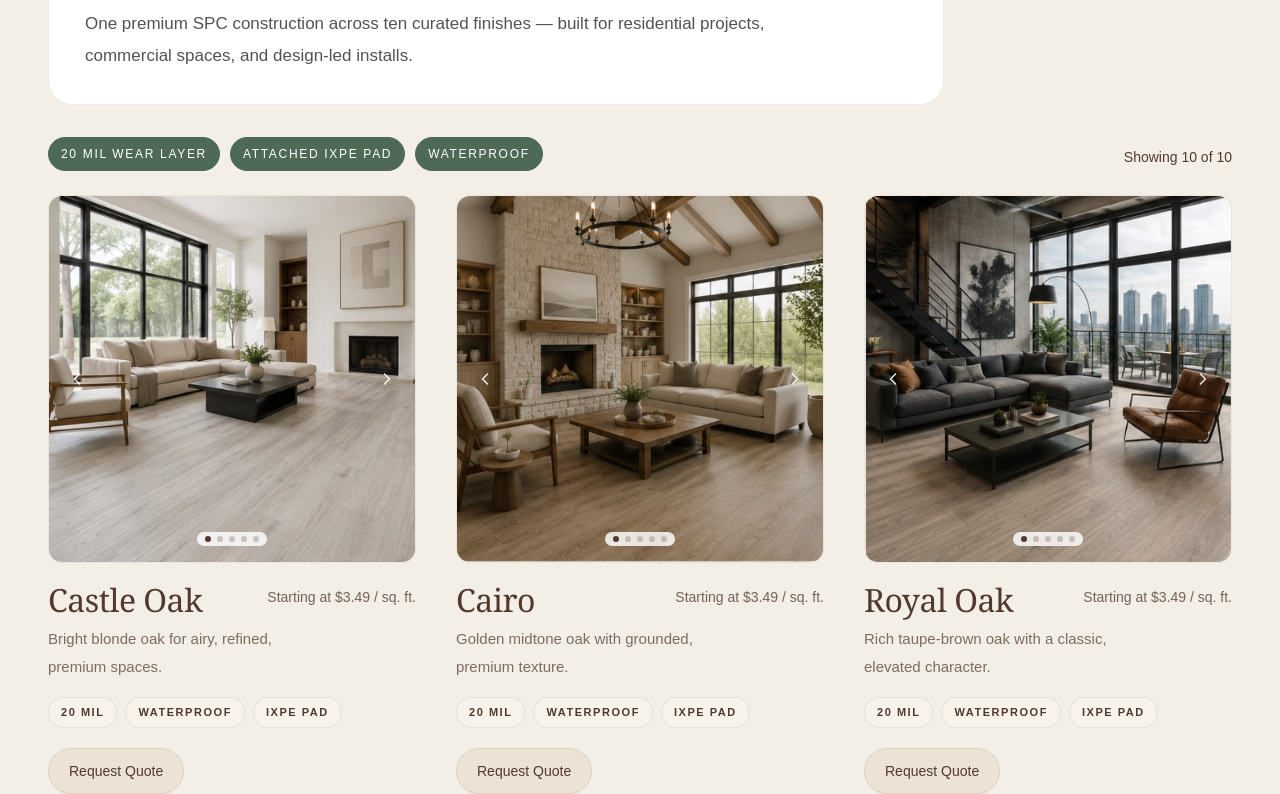
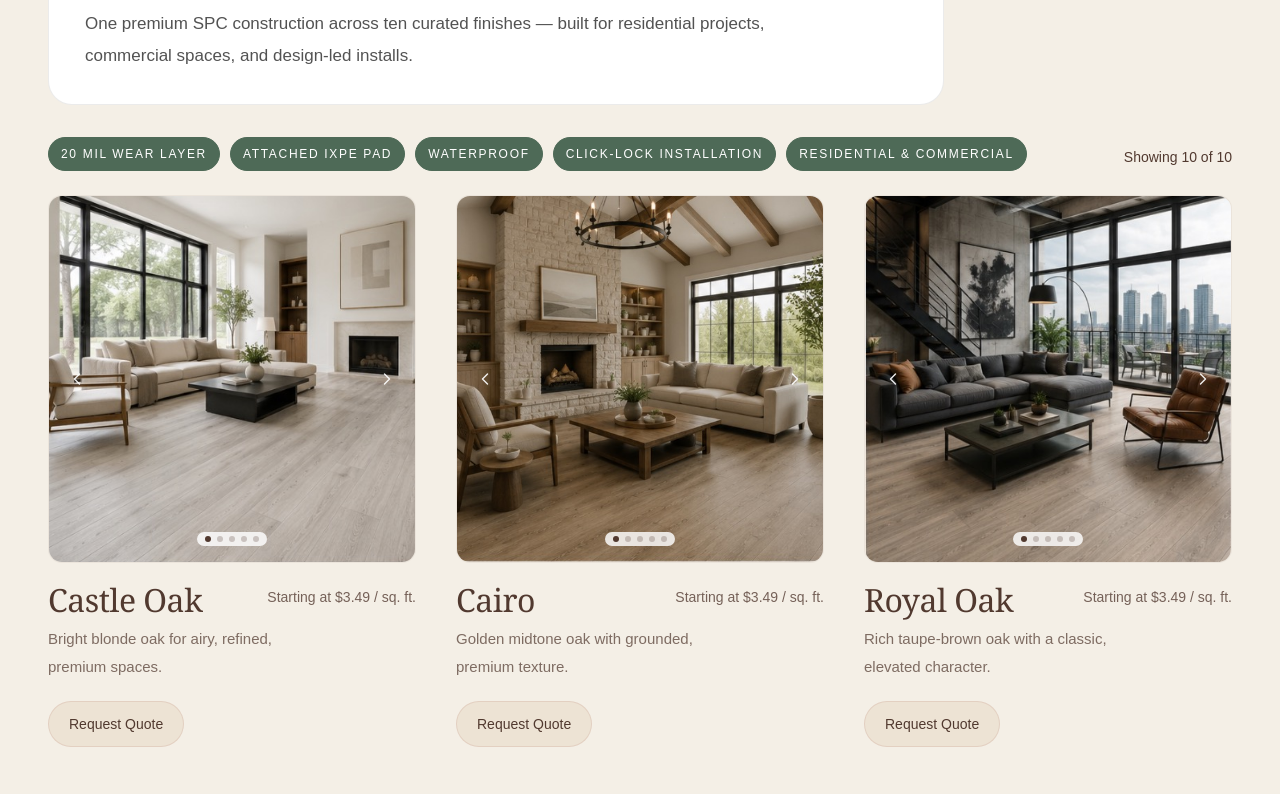
Before and after one commit to Duychinni/Foundwell, a Next.js app: page /shop-floors in a window 1280 px wide. Shown: the part 300-1094 px from the top of the page. Built offline with nearby package versions, Linux system fonts and the light colour scheme.

Commit message:
Keep collection specs at top only

```diff
--- a/app/shop-floors/page.tsx
+++ b/app/shop-floors/page.tsx
@@ -276,11 +276,6 @@ function ProductCard({ product }: { product: Product }) {
         <p className="mt-2 max-w-[34ch] text-[15px] leading-7 text-[#51392F]/72">
           {product.description}
         </p>
-        <div className="mt-4 flex flex-wrap gap-2 text-[10px] font-semibold uppercase tracking-[0.14em] text-[#51392F] sm:text-[11px]">
-          <span className="rounded-full border border-[#51392F]/10 bg-[#F8F3EA] px-3 py-1.5">20 Mil</span>
-          <span className="rounded-full border border-[#51392F]/10 bg-[#F8F3EA] px-3 py-1.5">Waterproof</span>
-          <span className="rounded-full border border-[#51392F]/10 bg-[#F8F3EA] px-3 py-1.5">IXPE Pad</span>
-        </div>
         <div className="mt-5 flex items-end justify-between gap-4">
           <a
             href="/request-quote"
@@ -344,9 +339,11 @@ export default function ShopFloorsPage() {
 
         <div className="mt-8 mb-6 grid items-end gap-3 md:grid-cols-[1fr_auto]">
           <div className="flex flex-wrap gap-2.5 text-[11px] font-medium uppercase tracking-[0.14em] text-white sm:text-xs">
-            <span className="rounded-full border border-[#4E6A57] bg-[#4E6A57] px-3 py-2">20 mil wear layer</span>
-            <span className="rounded-full border border-[#4E6A57] bg-[#4E6A57] px-3 py-2">Attached IXPE pad</span>
+            <span className="rounded-full border border-[#4E6A57] bg-[#4E6A57] px-3 py-2">20 Mil Wear Layer</span>
+            <span className="rounded-full border border-[#4E6A57] bg-[#4E6A57] px-3 py-2">Attached IXPE Pad</span>
             <span className="rounded-full border border-[#4E6A57] bg-[#4E6A57] px-3 py-2">Waterproof</span>
+            <span className="rounded-full border border-[#4E6A57] bg-[#4E6A57] px-3 py-2">Click-Lock Installation</span>
+            <span className="rounded-full border border-[#4E6A57] bg-[#4E6A57] px-3 py-2">Residential & Commercial</span>
           </div>
           <div className="text-right text-sm text-[#51392F] md:pb-1">
             <p>Showing 10 of 10</p>
```
